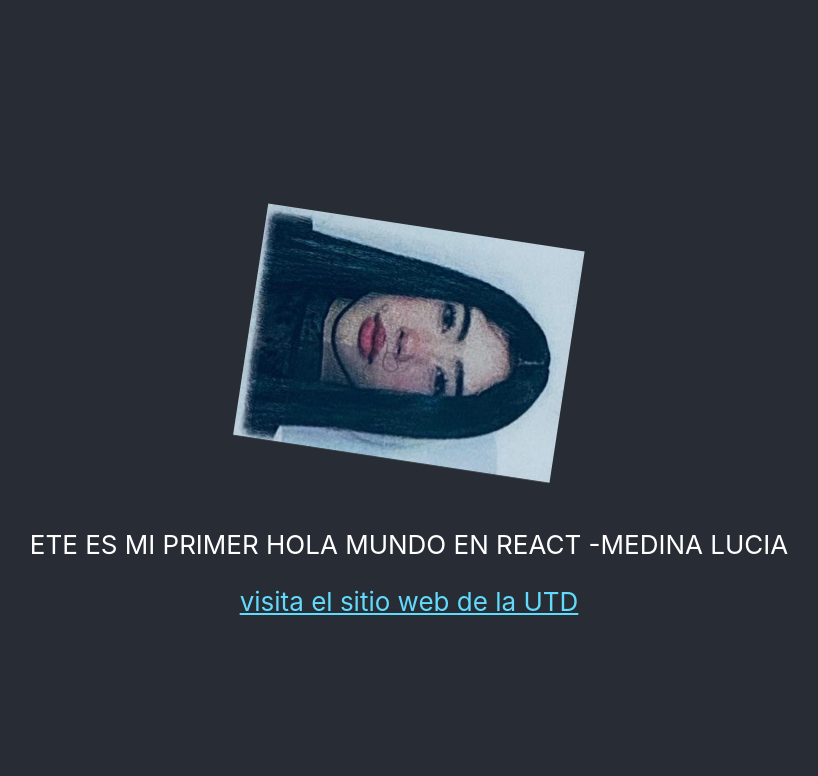
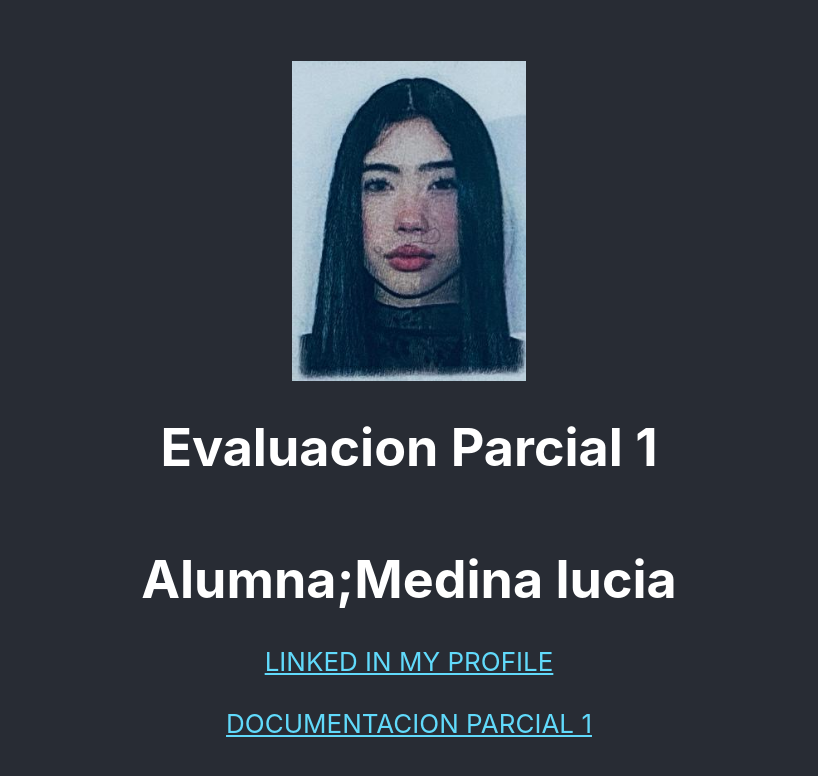
Before and after one commit to luxyMedina1/lucia_medina_parcial1, a React (Create React App) app: page / in a window 1280 px wide. Shown: the top 776 px of the page, without its empty margins (231-1049 px from the left). Built offline with nearby package versions, Linux system fonts and the light colour scheme.

Commit message:
Primer commit - Parcial 1 React

```diff
--- a/src/App.css
+++ b/src/App.css
@@ -27,12 +27,3 @@
 .App-link {
   color: #61dafb;
 }
-
-@keyframes App-logo-spin {
-  from {
-    transform: rotate(0deg);
-  }
-  to {
-    transform: rotate(360deg);
-  }
-}
--- a/src/App.js
+++ b/src/App.js
@@ -6,16 +6,28 @@
     <div className="App">
       <header className="App-header">
         <img src={porfile} className="App-logo" alt="logo" />
-        <p>
-          ETE ES MI PRIMER HOLA MUNDO EN REACT -MEDINA LUCIA
-        </p>
+        <h1>
+
+        Evaluacion Parcial 1
+        </h1>
+        <h1>
+          Alumna;Medina lucia
+        </h1>
         <a
           className="App-link"
-          href="https://www.utd.edu.mx"
+          href="https://www.linkedin.com/in/lucia-medina-454451351?utm_source=share&utm_campaign=share_via&utm_content=profile&utm_medium=ios_app"
           target="_blank"
           rel="noopener noreferrer"
         >
-          visita el sitio web de la UTD
+          LINKED IN  MY PROFILE
+        </a>
+        <br></br>
+        <a
+          className="App-link"
+          href="https://practicas.medikt.com.mx/"
+          target="_blank"
+          rel="noopener noreferrer"
+        >DOCUMENTACION PARCIAL 1
         </a>
       </header>
     </div>
--- a/src/index.js
+++ b/src/index.js
@@ -3,6 +3,7 @@
 import './index.css';
 import App from './App';
 import reportWebVitals from './reportWebVitals';
+
 
 const root = ReactDOM.createRoot(document.getElementById('root'));
 root.render(
```
Also changed, not shown: package.json (+7 -1 lines), src/Calculadora.js (added, +81 -0 lines), 1 other file (tests, documents, lock files or other folders).
